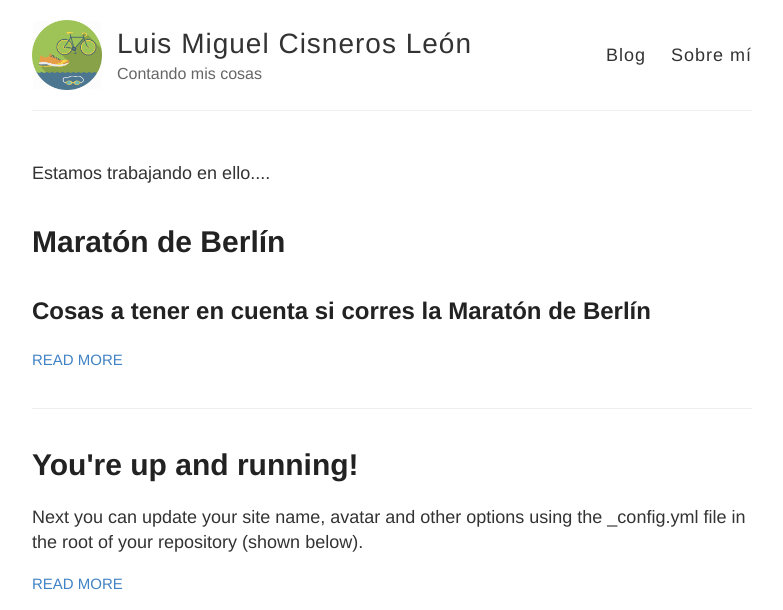
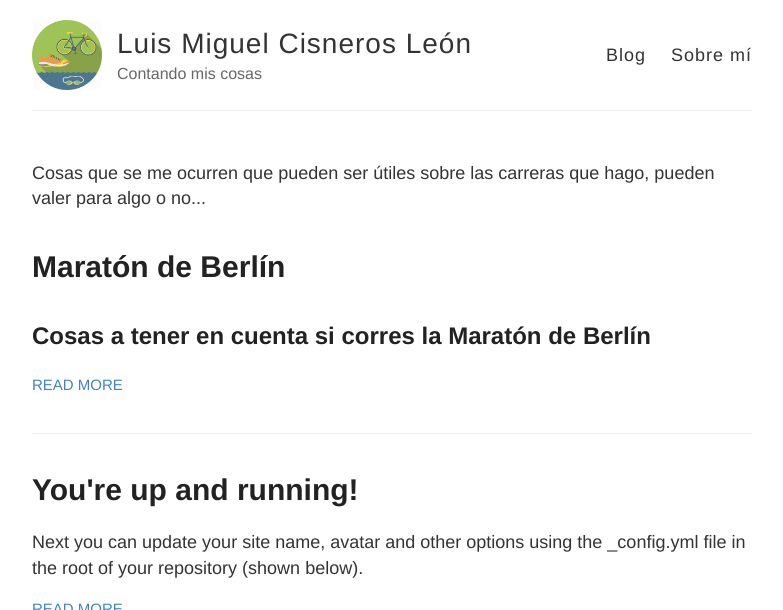
Before and after one commit to luismcl/luismcl.github.io, a Jekyll site: the page built from index.html, in a window 1280 px wide, cut to the strip 0-610 px from the top of the page. Shown: the whole strip, without its empty margins (248-1031 px from the left). Built offline with Jekyll 4.4.1, drawn with Linux system fonts in a browser that asks for light colours.

Commit message:
Update index.html

```diff
--- a/index.html
+++ b/index.html
@@ -2,7 +2,7 @@
 layout: default
 ---
 <div class="">
-  Estamos trabajando en ello....
+  Cosas que se me ocurren que pueden ser útiles sobre las carreras que hago, pueden valer para algo o no...
 </div>
 <div class="posts">
   {% for post in site.posts %}
```
